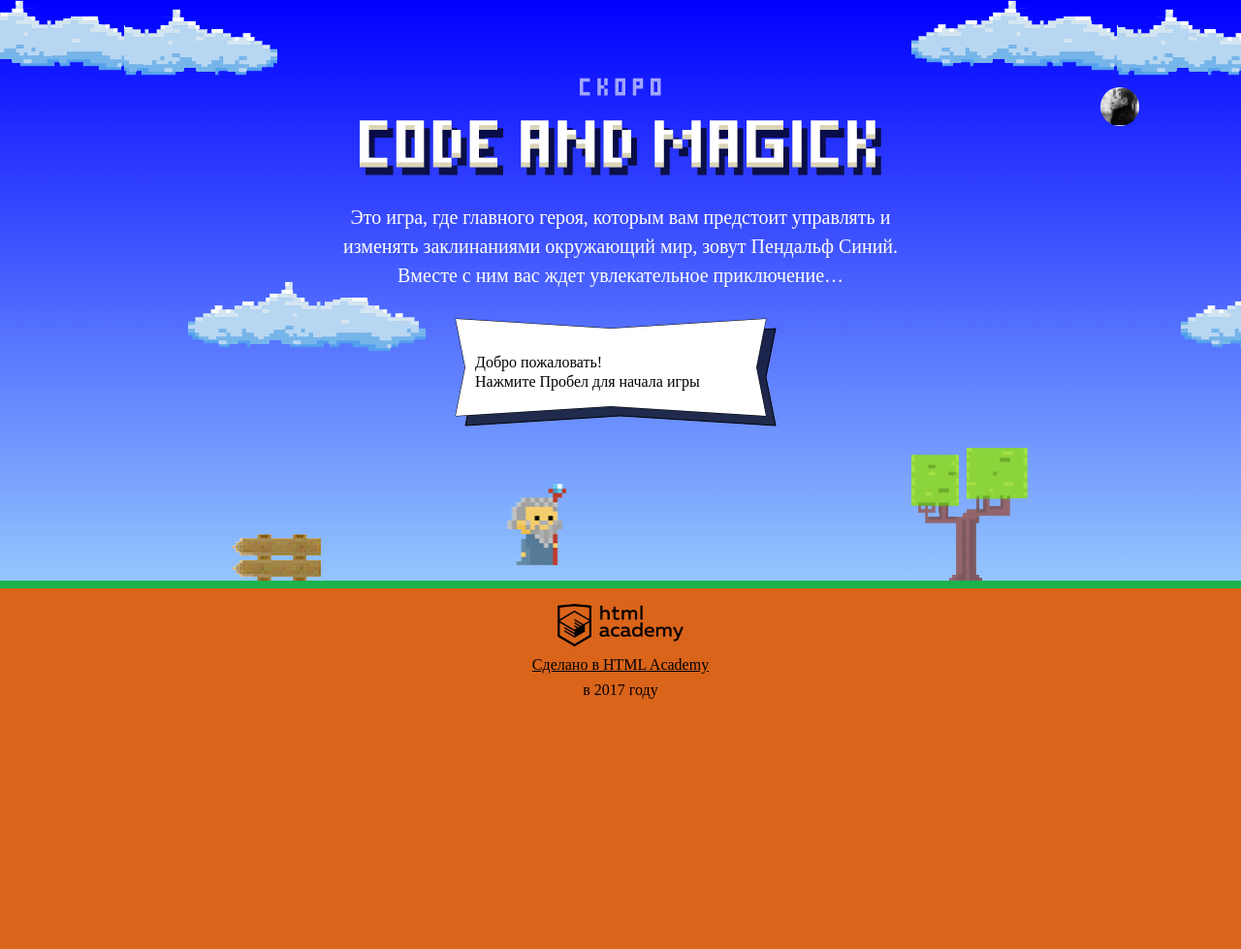
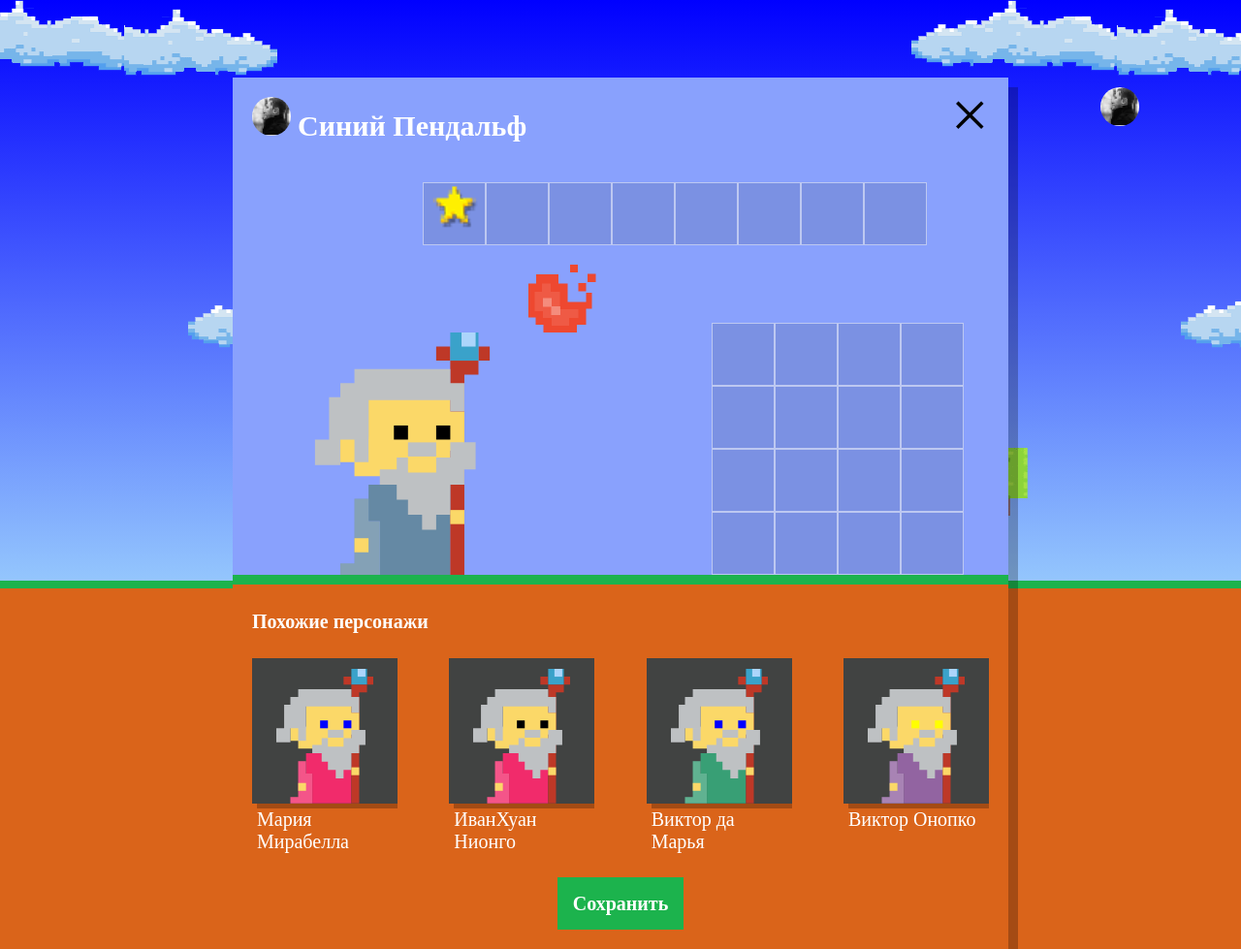
Before and after one commit to StepanAndrosov/1350253-code-and-magick-20, a website: page index.html in a window 1280 px wide. Shown: the whole page at 97% size. Before the commit the page ends 800 px from the top, so only its background shows below. Drawn offline with Linux system fonts and the light colour scheme; a web font is replaced by a local one.

Commit message:
7. Учебный проект: нас орда

```diff
--- a/index.html
+++ b/index.html
@@ -182,6 +182,6 @@
 </template>
 
 <script src="js/game.js"></script>
-
+  <script src="js/setup.js"></script>
 </body>
 </html>
--- /dev/null
+++ b/js/setup.js
@@ -0,0 +1,62 @@
+'use strict';
+
+var WIZARD_NAMES = ['ИванХуан', 'Себастьян', 'Мария', 'Кристоф', 'Виктор', 'Юлия', 'Люпита', 'Вашингтон'];
+var WIZARD_SECOND_NAMES = ['да Марья', 'Верон', 'Мирабелла', 'Вальц', 'Онопко', 'Топольницкая', 'Нионго', 'Ирвинг']
+var coatColors = ['rgb(101, 137, 164)', 'rgb(241, 43, 107)', 'rgb(146, 100, 161)', 'rgb(56, 159, 117)', 'rgb(215, 210, 55)', 'rgb(0, 0, 0)']
+var eyesColors = ['black', 'red', 'blue', 'yellow', 'green']
+
+var userDialog = document.querySelector('.setup');
+userDialog.classList.remove('hidden');
+
+var similarListElement = userDialog.querySelector('.setup-similar-list');
+
+var similarWizardTemplate = document.querySelector('#similar-wizard-template')
+  .content
+  .querySelector('.setup-similar-item');
+
+var getRandomNumber = function(array) {
+  var randomNumber = Math.floor(Math.random() * array.length);
+  return randomNumber;
+  }
+
+var wizards = [
+  {
+    name: WIZARD_NAMES[getRandomNumber(WIZARD_NAMES)] + ' ' + WIZARD_SECOND_NAMES[getRandomNumber(WIZARD_SECOND_NAMES)],
+    coatColor: coatColors[getRandomNumber(coatColors)],
+    eyesColor: eyesColors[getRandomNumber(eyesColors)]
+  },
+  {
+    name: WIZARD_NAMES[getRandomNumber(WIZARD_NAMES)] + ' ' + WIZARD_SECOND_NAMES[getRandomNumber(WIZARD_SECOND_NAMES)],
+    coatColor: coatColors[getRandomNumber(coatColors)],
+    eyesColor: eyesColors[getRandomNumber(eyesColors)]
+  },
+  {
+    name: WIZARD_NAMES[getRandomNumber(WIZARD_NAMES)] + ' ' + WIZARD_SECOND_NAMES[getRandomNumber(WIZARD_SECOND_NAMES)],
+    coatColor: coatColors[getRandomNumber(coatColors)],
+    eyesColor: eyesColors[getRandomNumber(eyesColors)]
+  },
+  {
+    name: WIZARD_NAMES[getRandomNumber(WIZARD_NAMES)] + ' ' + WIZARD_SECOND_NAMES[getRandomNumber(WIZARD_SECOND_NAMES)],
+    coatColor: coatColors[getRandomNumber(coatColors)],
+    eyesColor: eyesColors[getRandomNumber(eyesColors)]
+  }
+];
+
+var renderWizard = function(wizard) {
+  var wizardElement = similarWizardTemplate.cloneNode(true);
+
+  wizardElement.querySelector('.setup-similar-label').textContent = wizard.name;
+  wizardElement.querySelector('.wizard-coat').style.fill = wizard.coatColor;
+  wizardElement.querySelector('.wizard-eyes').style.fill = wizard.eyesColor;
+
+  return wizardElement;
+}
+
+var fragment = document.createDocumentFragment();
+
+for (var i = 0; i < wizards.length; i++) {
+  fragment.appendChild(renderWizard(wizards[i]));
+}
+similarListElement.appendChild(fragment);
+
+userDialog.querySelector('.setup-similar').classList.remove('hidden');
```
Also changed, not shown: js/stat.js (added, +55 -0 lines).
